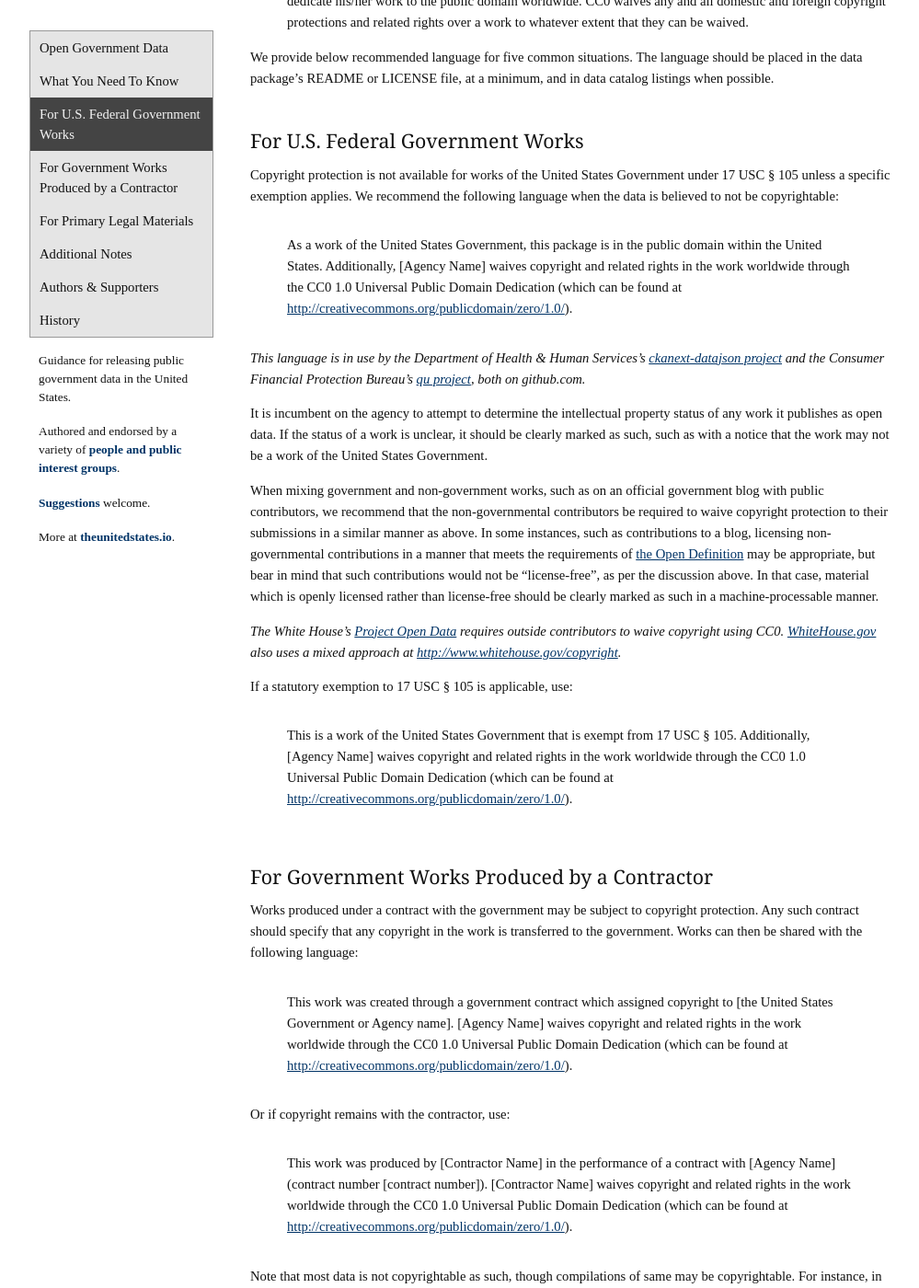
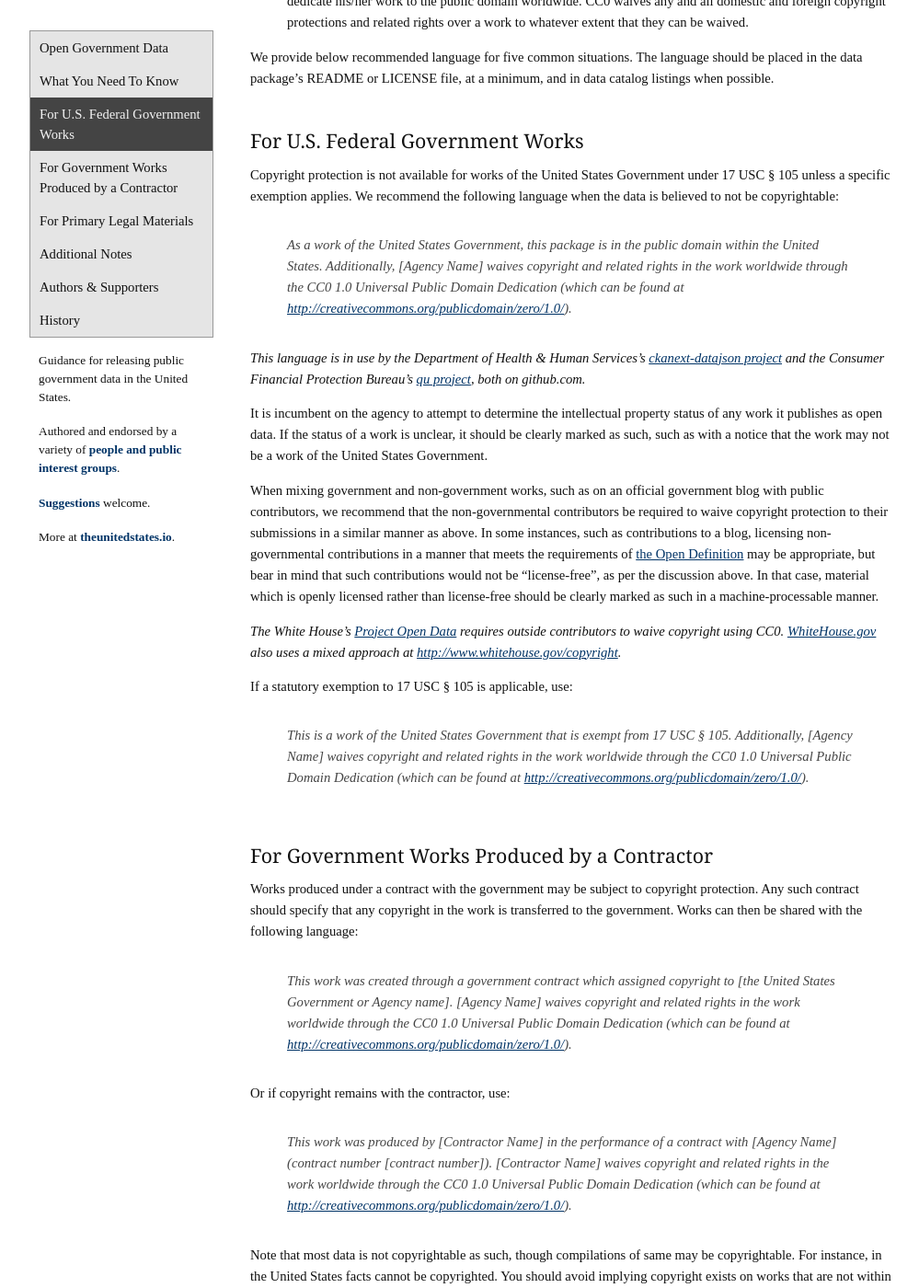
Before and after one commit to unitedstates/licensing, a Jekyll site: the page built from index.md, in a window 1280 px wide and 1400 px high, scrolled down 885 px. Shown: the whole window at 92% size, without its empty margins (18-1017 px from the left). Built offline with Jekyll 4.4.1, drawn with Linux system fonts in a browser that asks for light colours; nearby versions of some CDN libraries; some web fonts are replaced.

Commit message:
style blockquotes a bit

```diff
--- a/assets/site.css
+++ b/assets/site.css
@@ -81,6 +81,8 @@ article a {color: #036;}
 
 article blockquote {padding: 1px 0;} /* 1px triggers a much bigger pad */
 
+article blockquote {color: #444; font-style: italic;}
+
 article p.dateline {
   text-align: right;
   color: #444;
```
